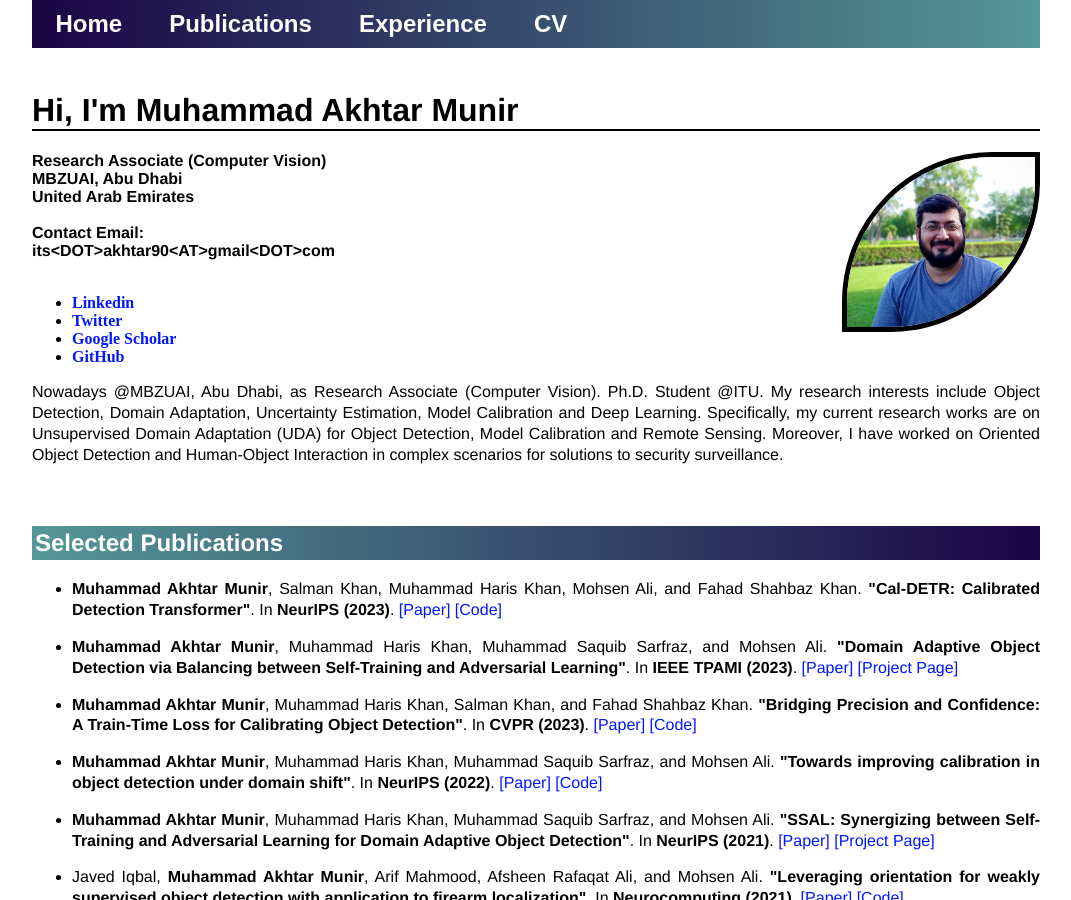
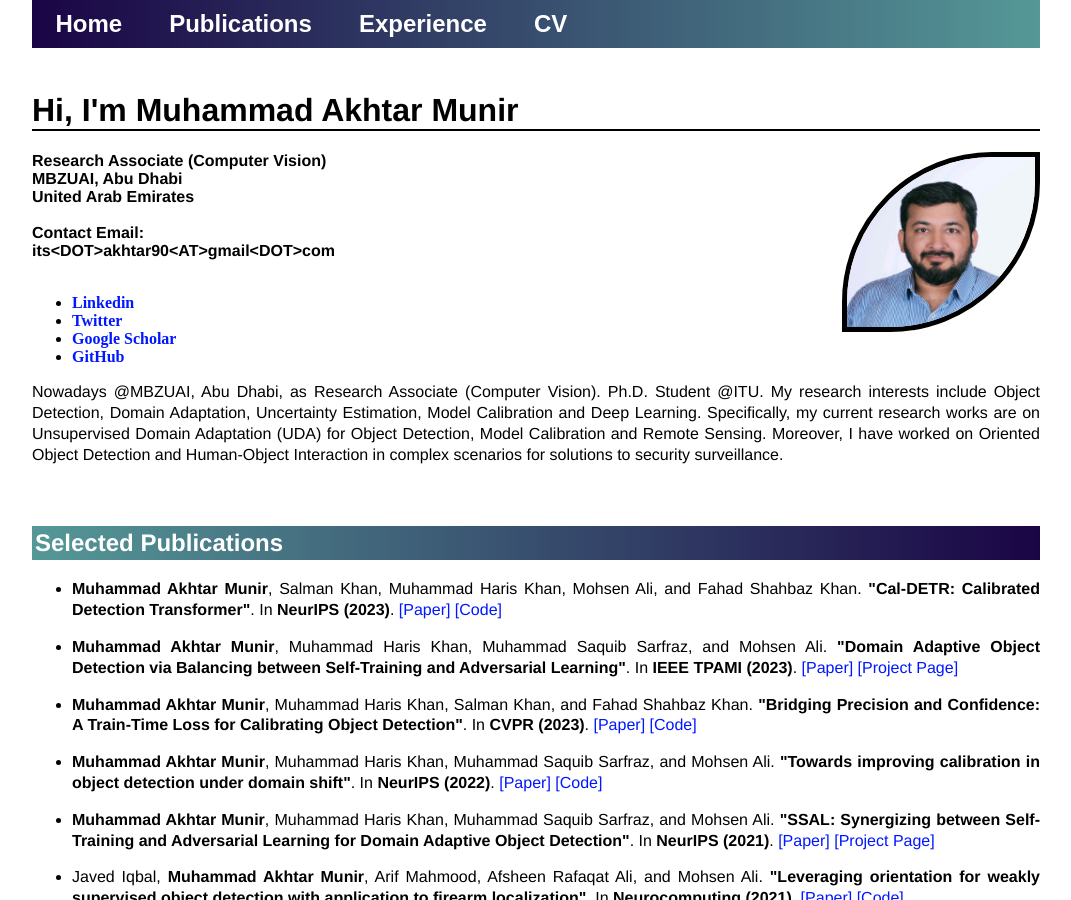
Before and after one commit to akhtarvision/akhtarvision.github.io, a Jekyll site: the page built from index.html, in a window 1280 px wide and 900 px high. Shown: the whole window, without its empty margins (104-1175 px from the left). Built offline with Jekyll 4.4.1, drawn with Linux system fonts in a browser that asks for light colours.

Commit message:
Update index.html

```diff
--- a/index.html
+++ b/index.html
@@ -12,7 +12,8 @@ title: Akhtar, CV & DL
 	<br> -->
 	<h1>Hi, I'm Muhammad Akhtar Munir</h1>
 <!-- 	</div> -->
-	      	<img class="roundImg" src="mainpic_git_c.jpg" alt="profile" width="188" height="170" style="float:right">
+	      	<img class="roundImg" src="1702601702642.jpg" alt="profile" width="188" height="170" style="float:right">
+<!-- 		<img class="roundImg" src="mainpic_git_c.jpg" alt="profile" width="188" height="170" style="float:right"> -->
 
 	<address>
 
```
